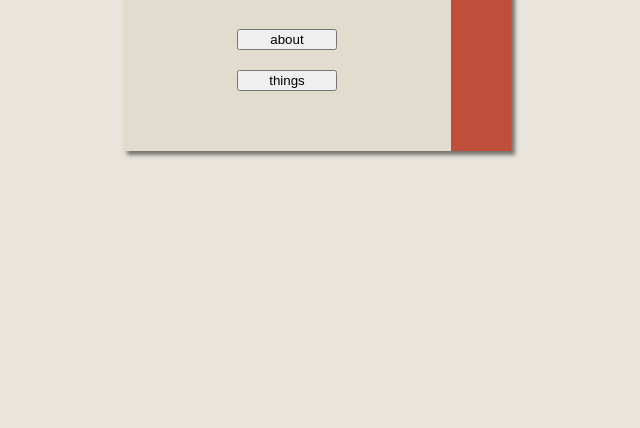
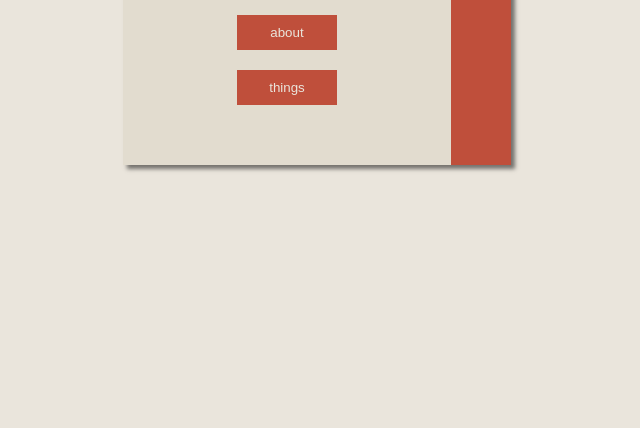
Before and after one commit to asciislvt/Basic-Homepage, a website built with Vite: page index.html in a window 1280 px wide. Shown: the part 388-816 px from the top of the page, without its empty margins (323-963 px from the left). Built offline with nearby package versions, Linux system fonts and the light colour scheme.

Commit message:
pretty buttons...

```diff
--- a/src/style.css
+++ b/src/style.css
@@ -2,16 +2,35 @@
   font-family: "Lato", sans-serif;
   background-color: #eae5dc;
 }
+
+.ContentButton {
+  background-color: #bf4f3b;
+  color: #eae5dc;
+  border: none;
+  padding: 10px;
+  margin: 10px auto;
+  width: 100px;
+  transition-duration: 0.2s;
+}
+
+.ContentButton:hover {
+  background-color: #eae5dc;
+  color: #bf4f3b;
+  cursor: pointer;
+}
+
 body {
   display: flex;
   justify-content: center;
   align-items: center;
   min-height: 100vh;
 }
+
 #frame {
   display: flex;
   box-shadow: 4px 4px 4px 0px rgba(0, 0, 0, 0.5);
 }
+
 #menu {
   background-color: #e2dccf;
   display: inline-grid;
@@ -19,23 +38,23 @@ body {
   text-align: center;
   padding: 50px;
 }
-#menu button {
-  margin: 10px auto;
-  width: 100px;
-}
+
 #contentDiv {
   background-color: #bf4f3b;
   color: #eae5dc;
   padding: 30px;
 }
+
 #title {
   color: #bf4f3b;
   margin: 0px 0px;
 }
+
 #motd {
   color: #94575f;
   margin-top: 0px;
 }
+
 p {
   color: #322a2a;
 }
```
